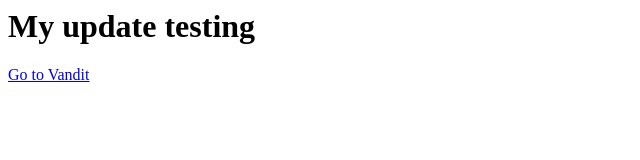
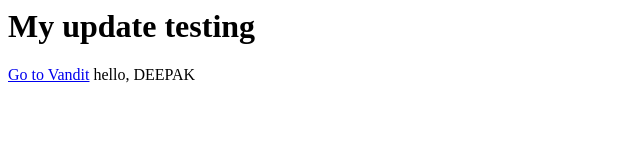
Before and after one commit to vanditkanudia/Vandit-Deploy, a plain HTML site: page index.html in a window 1280 px wide. Shown: the whole page, without its empty margins (0-640 px from the left). Drawn offline with Linux system fonts and the light colour scheme.

Commit message:
Add greeting span for DEEPAK in index.html

```diff
--- a/index.html
+++ b/index.html
@@ -3,6 +3,7 @@
 <body>
 <h1>My update testing</h1>
 <a href="vandit.html">Go to Vandit</a>
+  <span>hello, DEEPAK</span>
 </body>
 
 </html>
```
